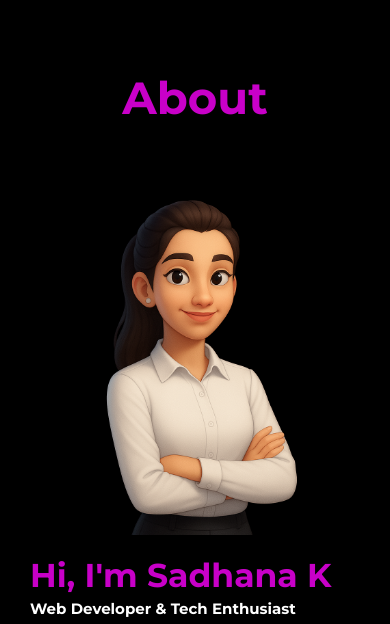
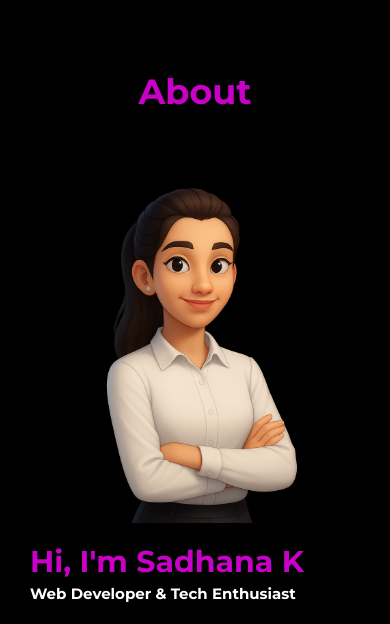
Before and after one commit to SadhanaK266/my-portfolio, a React (Vite) app: page / in a window 390 px wide. Shown: the part 476-1100 px from the top of the page. Built offline with nearby package versions, Linux system fonts and the light colour scheme.

Commit message:
titles updated

```diff
--- a/src/components/about/About.scss
+++ b/src/components/about/About.scss
@@ -154,6 +154,11 @@
 }
 
 @media (max-width: 768px) {
+    .aboutTitle{
+        & h1{
+            font-size: 35px;
+        }
+    }
     .about-Home {
         flex-direction: column;
 
@@ -174,7 +179,7 @@
             justify-content: center;
 
             & h1 {
-                font-size: 33px;
+                font-size: 30px;
                 font-weight: 650;
             }
 
--- a/src/components/experience/Experience.scss
+++ b/src/components/experience/Experience.scss
@@ -10,3 +10,12 @@
         font-family: 'Montserrat', sans-serif;
     }
 }
+@media(max-width:768px){
+    experience{
+        & .experienceTitle{
+            & h1{
+                font-size: 35px;
+            }
+        }
+    }
+}
--- a/src/components/projects/Projects.scss
+++ b/src/components/projects/Projects.scss
@@ -68,6 +68,11 @@
 }
 
 @media(max-width:768px) {
+    .projectTitle{
+        & h1{
+            font-size: 35px;
+        }
+    }
     .projects {
         & .project__container {
             & .content {
--- a/src/components/skills/Skills.scss
+++ b/src/components/skills/Skills.scss
@@ -11,3 +11,12 @@ skills {
         }
     }
 }
+@media(max-width:768px){
+    skills{
+        & .skillsTitle{
+            & h1{
+                font-size: 35px;
+            }
+        }
+    }
+}
```
